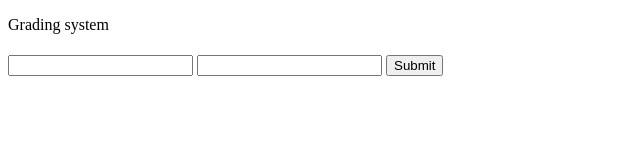
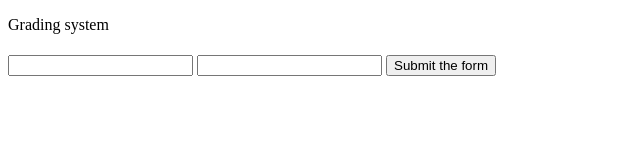
Before and after one commit to Omar-Ismail-Abdelrahman/temp, a plain HTML site: page index.html in a window 1280 px wide. Shown: the whole page, without its empty margins (0-640 px from the left). Drawn offline with Linux system fonts and the light colour scheme; no server answers.

Commit message:
add the form

```diff
--- a/index.html
+++ b/index.html
@@ -9,7 +9,7 @@
         <form id='myForm'>
             <input type="text" id="text1">
             <input type="text" id="value1">
-            <button>Submit</button>
+            <button>Submit the form </button>
         </form>
         <script src='index.js'></script>
     </body>
```
